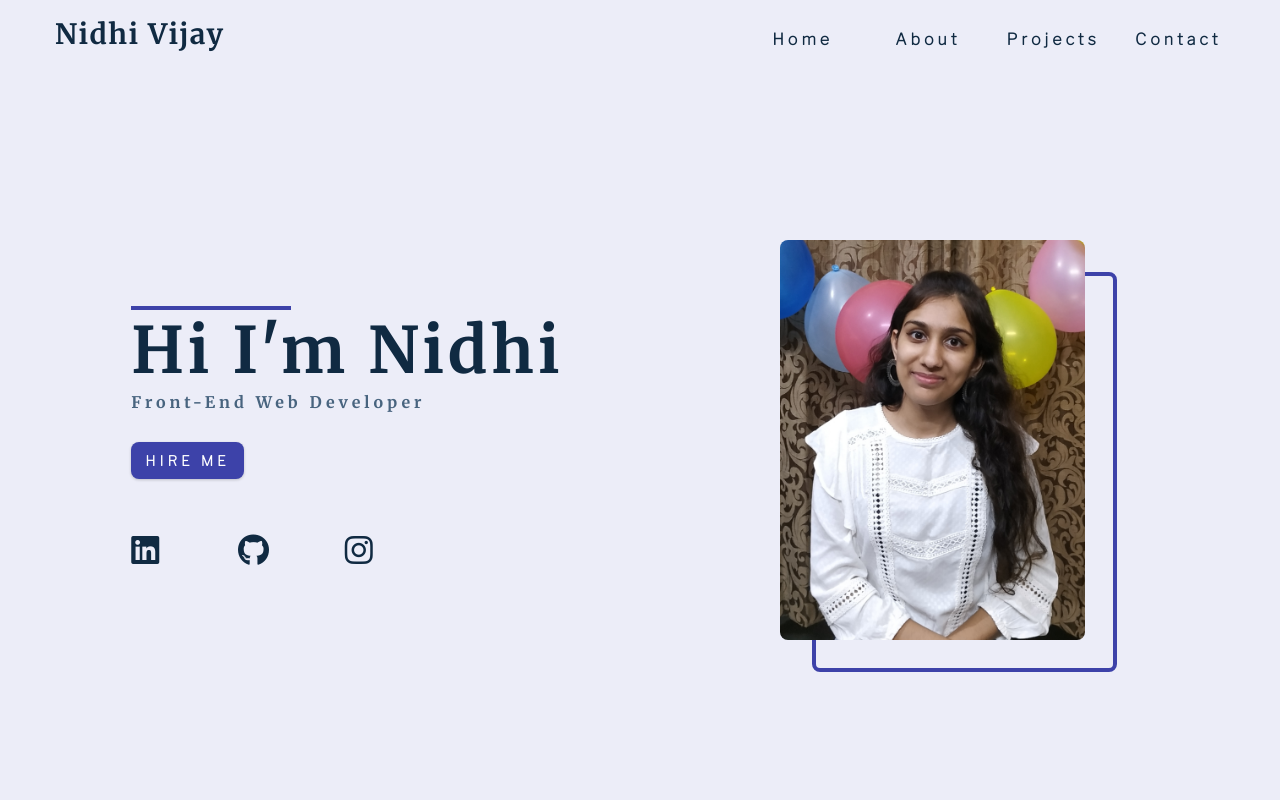
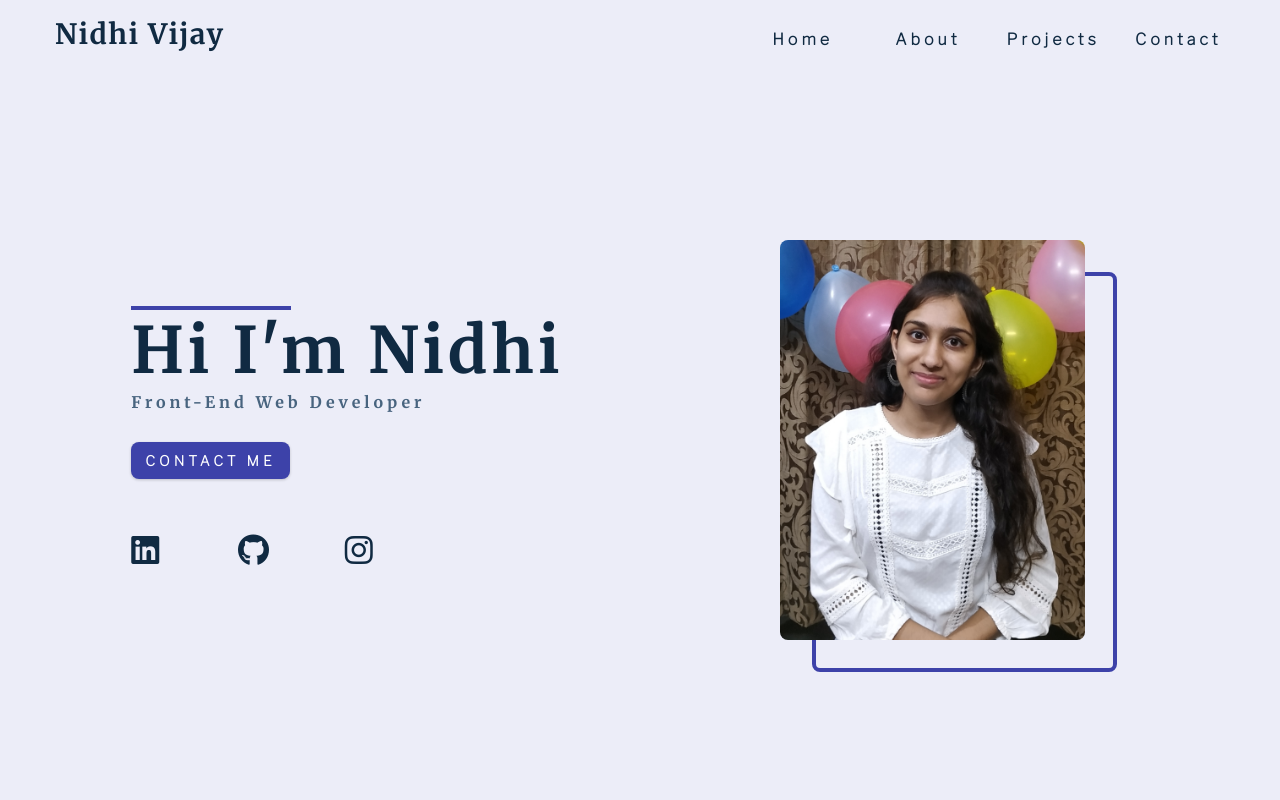
Before and after one commit to nidhi-vijay/my-portfolio, a plain HTML site: page index.html in a window 1280 px wide. Shown: the top 800 px of the page. Drawn offline with nearby package versions, Linux system fonts and the light colour scheme.

Commit message:
third commit

```diff
--- a/index.html
+++ b/index.html
@@ -102,7 +102,7 @@
           <div class="underline"></div>
           <h1>Hi I'm Nidhi</h1>
           <h4>Front-end Web Developer</h4>
-          <a href="contact.html" class="btn hero-btn">Hire me</a>
+          <a href="contact.html" class="btn hero-btn">Contact Me</a>
           <!-- social icons -->
           <ul class="social-icons hero-icons">
             <li>
```
